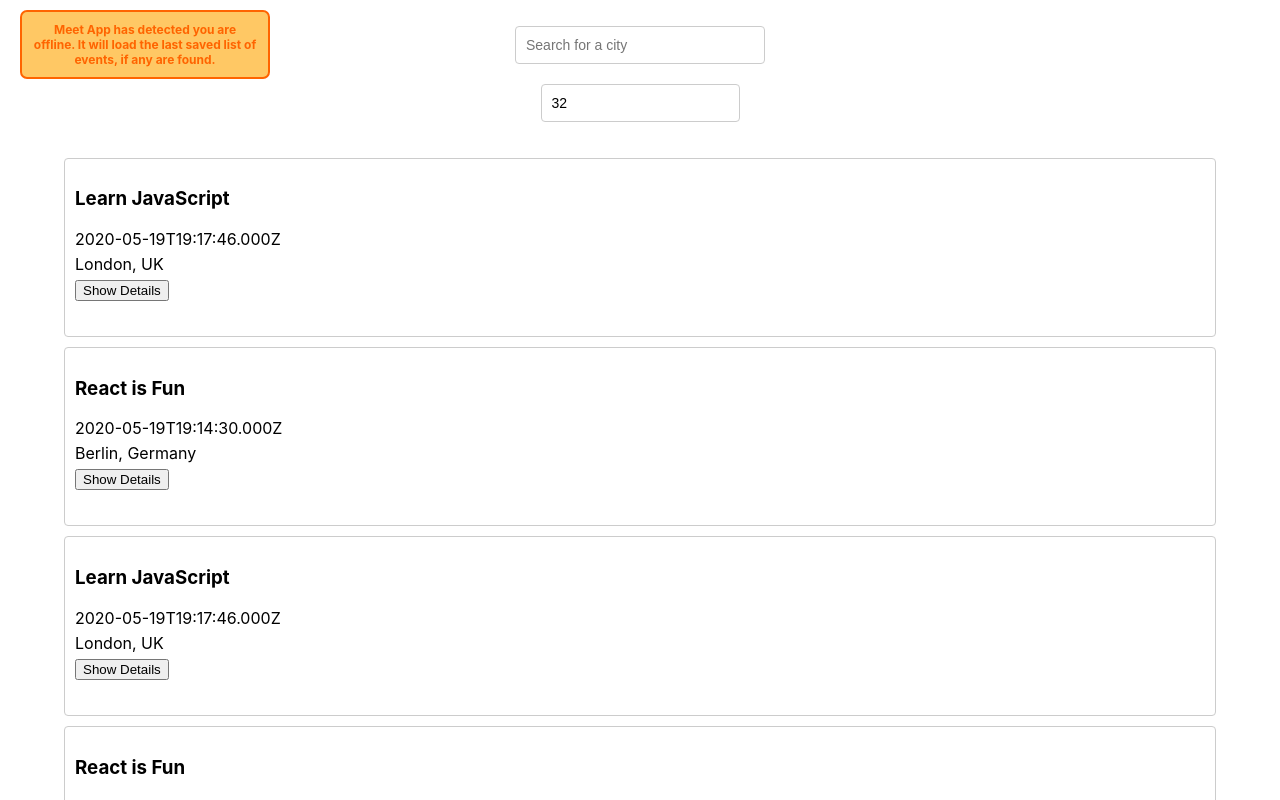
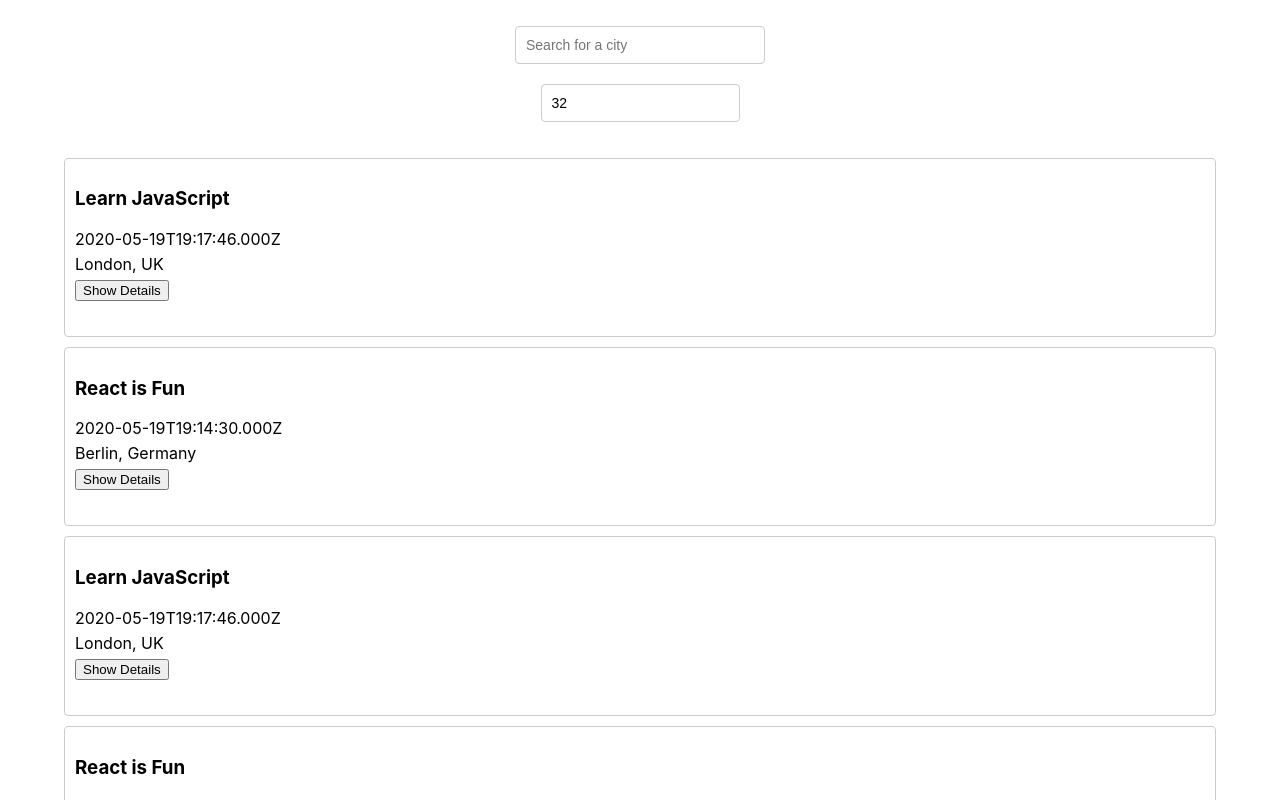
Before and after one commit to justin-yin-ly/meet-app, a React (Create React App) app: page / in a window 1280 px wide. Shown: the top 800 px of the page. Built offline with nearby package versions, Linux system fonts and the light colour scheme; what atatus-spa would draw is missing.

Commit message:
Warning alert now functions properly instead of always showing

```diff
--- a/src/App.js
+++ b/src/App.js
@@ -30,7 +30,7 @@
   }
 
   useEffect(() => {
-    if (navigator.online) {
+    if (navigator.onLine) {
       setWarningAlert("");
     }
     else {
```
